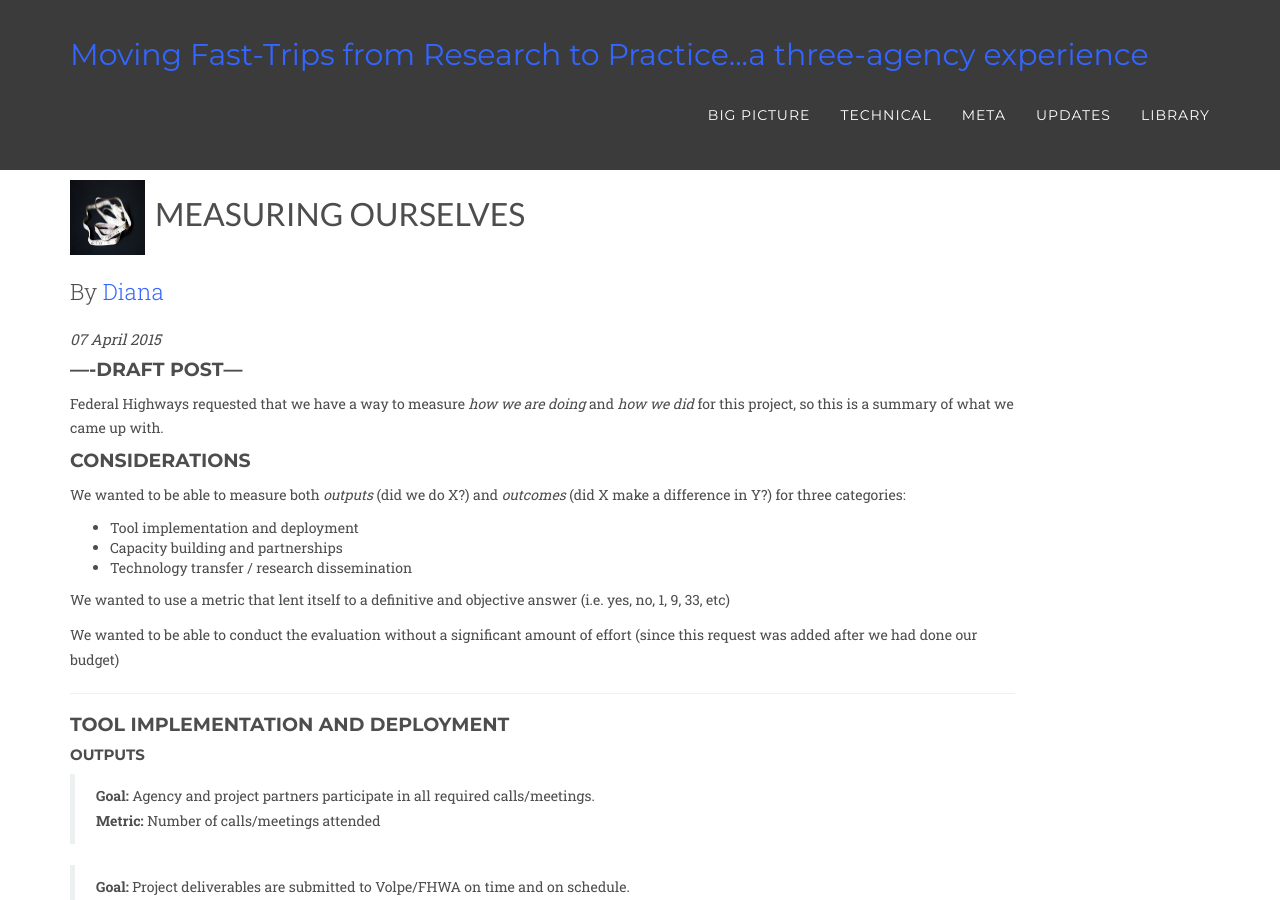
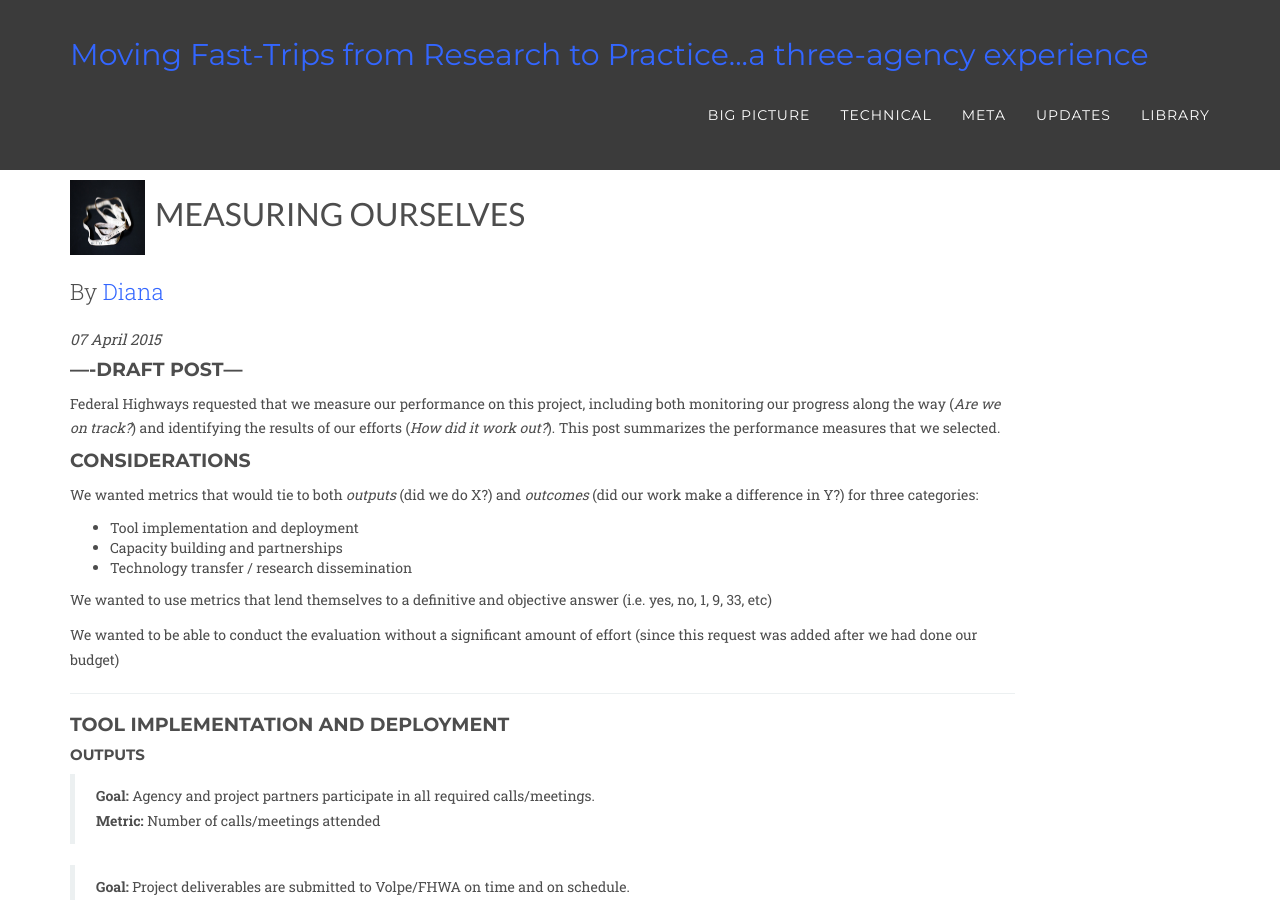
Before and after one commit to BayAreaMetro/fast-trips-project, a Jekyll site: the page built from _posts/2015-04-07-How-we-will-measure-ourselves.md, in a window 1280 px wide and 900 px high. Built offline with Jekyll 4.4.1, drawn with Linux system fonts in a browser that asks for light colours; some web fonts are replaced; comment, search, counter and statistics services are not loaded.

Commit message:
Minor text edits; ready for proof

```diff
--- a/_posts/2015-04-07-How-we-will-measure-ourselves.md
+++ b/_posts/2015-04-07-How-we-will-measure-ourselves.md
@@ -10,19 +10,18 @@ tags: [meta]
 
 #### ----DRAFT POST---
 
-Federal Highways requested that we have a way to measure *how we are doing* and *how we did*
-for this project, so this is a summary of what we came up with.
+Federal Highways requested that we measure our performance on this project, including both monitoring our progress along the way (*Are we on track?*) and identifying the results of our efforts (*How did it work out?*).  This post summarizes the performance measures that we selected.
 
 #### Considerations
 
-We wanted to be able to measure both *outputs* (did we do X?) and *outcomes*
-(did X make a difference in Y?) for three categories:
+We wanted metrics that would tie to both *outputs* (did we do X?) and *outcomes*
+(did our work make a difference in Y?) for three categories:
 
 * Tool implementation and deployment
 * Capacity building and partnerships
 * Technology transfer / research dissemination
 
-We wanted to use a metric that lent itself to a definitive and objective answer (i.e. yes, no, 1, 9, 33, etc)
+We wanted to use metrics that lend themselves to a definitive and objective answer (i.e. yes, no, 1, 9, 33, etc)
 
 We wanted to be able to conduct the evaluation without a significant amount of effort (since
 this request was added after we had done our budget)
```
